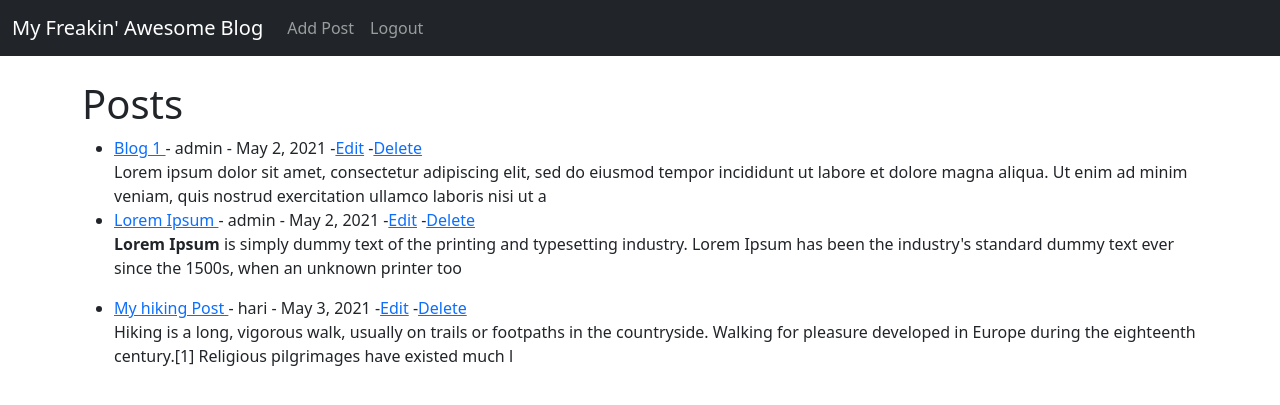
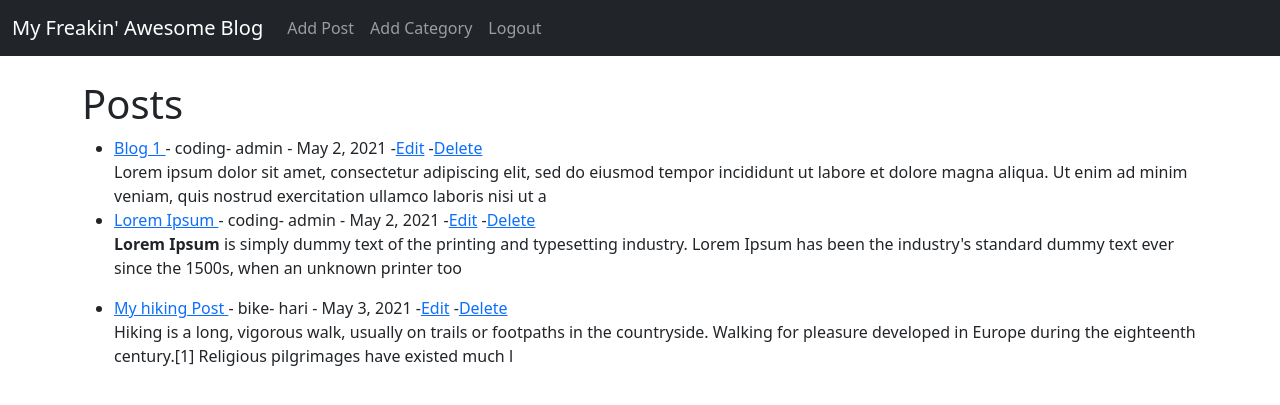
Before and after one commit to iSabbuGiri/Blog, a Django app: page / in a window 1280 px wide. Shown: the top 405 px of the page. Run offline with Django 3.2, Linux system fonts and the light colour scheme; a user stored in the database is signed in; data comes from the database, SQL or seed files in the repository; both versions use the stored data as it was after the commit.

Commit message:
added categories

```diff
--- a/theblog/admin.py
+++ b/theblog/admin.py
@@ -1,4 +1,5 @@
 from django.contrib import admin
-from .models import Post
+from .models import Post,Category
 
 admin.site.register(Post)
+admin.site.register(Category)
--- a/theblog/forms.py
+++ b/theblog/forms.py
@@ -1,15 +1,23 @@
 from django import forms
-from .models import Post
+from .models import Post, Category
+
+choices = Category.objects.all().values_list('name', 'name')
+
+choice_list = []
+
+for item in choices:
+    choice_list.append(item)
 
 class PostForm(forms.ModelForm):
     class Meta:
         model = Post
-        fields = ( 'title', 'title_tag', 'author', 'body')
+        fields = ( 'title', 'title_tag', 'author','category' ,'body')
 
         widgets = {
             'title': forms.TextInput(attrs={'class': 'form-control'}),
             'title_tag': forms.TextInput(attrs={'class': 'form-control'}),
             'author': forms.Select(attrs={'class': 'form-control'}),
+            'category': forms.Select(choices=choice_list,attrs={'class': 'form-control'}),
             'body': forms.Textarea(attrs={'class': 'form-control'})
 
         }
--- a/theblog/models.py
+++ b/theblog/models.py
@@ -2,6 +2,17 @@ from django.db import models
 from django.contrib.auth.models import User
 from django.urls import reverse
 from datetime import datetime, date
+
+
+class Category(models.Model):
+    name = models.CharField(max_length=255)
+
+    def __str__(self):
+        return self.name
+
+    def get_absolute_url(self):
+       # return reverse('article-detail',args=(str(self.id)))
+       return reverse('home')
 
 class Post(models.Model):
     title = models.CharField(max_length=255)
@@ -9,6 +20,7 @@ class Post(models.Model):
     author = models.ForeignKey(User, on_delete=models.CASCADE)
     body = models.TextField()
     published_date = models.DateField(auto_now_add=True)
+    category = models.CharField(max_length=255, default='coding')
 
     def __str__(self):
         return self.title + ' | ' + str(self.author)
--- a/theblog/templates/base.html
+++ b/theblog/templates/base.html
@@ -22,6 +22,9 @@
               {% if user.is_authenticated %}
                 <li class="nav-item">
                   <a class="nav-link" href="{% url 'add_post'%}">Add Post</a>
+                </li>
+                <li class="nav-item">
+                  <a class="nav-link" href="{% url 'add_category'%}">Add Category</a>
                 </li>
 
                 <li class="nav-item">
--- a/theblog/templates/home.html
+++ b/theblog/templates/home.html
@@ -8,7 +8,7 @@
 
 <ul>
     {% for post in object_list %}
-        <li><a href="{% url 'article-detail' post.pk %}">{{post.title}} </a>-   {{post.author}} - {{post.published_date}}
+        <li><a href="{% url 'article-detail' post.pk %}">{{post.title}} </a> -  {{post.category}}-   {{post.author}} - {{post.published_date}}
             {% if user.is_authenticated %}
             -<a href="{% url 'update-post' post.pk %}">Edit</a>
             -<a href="{% url 'delete-post' post.pk %}">Delete</a>
--- a/theblog/urls.py
+++ b/theblog/urls.py
@@ -1,13 +1,14 @@
 
 from django.urls import path
 #from . import views
-from .views import HomeView, ArticleDetailView, AddPostView, UpdatePostView, DeletePostView
+from .views import HomeView, ArticleDetailView, AddPostView, UpdatePostView, DeletePostView, AddCategoryView
 
 urlpatterns = [
     #path('', views.home, name="home"),
     path('', HomeView.as_view(), name="home"),
     path('article/<int:pk>', ArticleDetailView.as_view(), name="article-detail"),
     path('add_post/', AddPostView.as_view(), name="add_post"),
+    path('add_category/', AddCategoryView.as_view(), name="add_category"),
     path('article/edit/<int:pk>', UpdatePostView.as_view(), name="update-post"),
     path('article/<int:pk>/remove', DeletePostView.as_view(), name="delete-post"),
 ]
--- a/theblog/views.py
+++ b/theblog/views.py
@@ -1,6 +1,6 @@
 from django.shortcuts import render
 from django.views.generic import ListView, DetailView, CreateView, UpdateView, DeleteView
-from .models import Post
+from .models import Post, Category
 from .forms import PostForm, EditForm
 from django.urls import reverse_lazy
 
@@ -27,6 +27,15 @@ class AddPostView(CreateView):
     #fields = ('title', 'body')
 
 
+    ordering = ['published_date']
+
+class AddCategoryView(CreateView):
+    model = Category
+    #form_class = PostForm
+    template_name = 'add_category.html'
+    fields = '__all__'
+    #fields = ('title', 'body')
+
 class UpdatePostView(UpdateView):
     model = Post
     form_class = EditForm
```
Also changed, not shown: theblog/templates/add_category.html (added, +27 -0 lines), db.sqlite3, theblog/migrations/0004_auto_20210502_1657.py (added).
